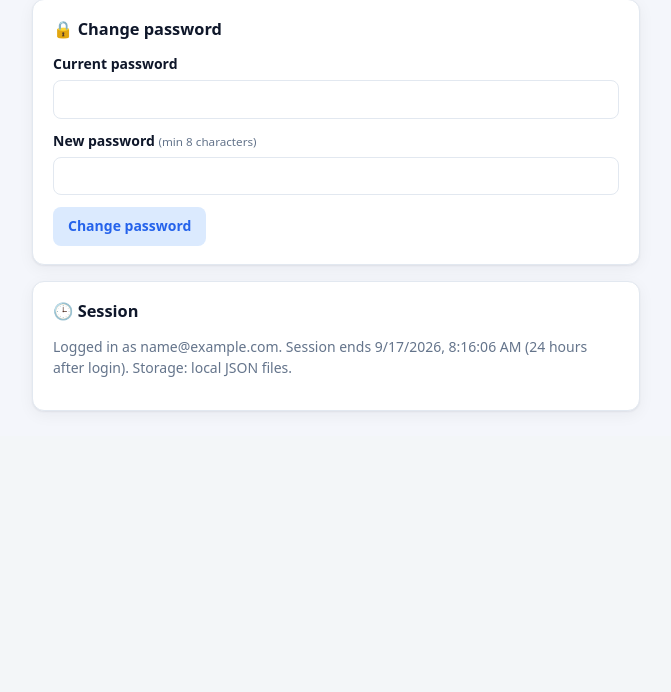
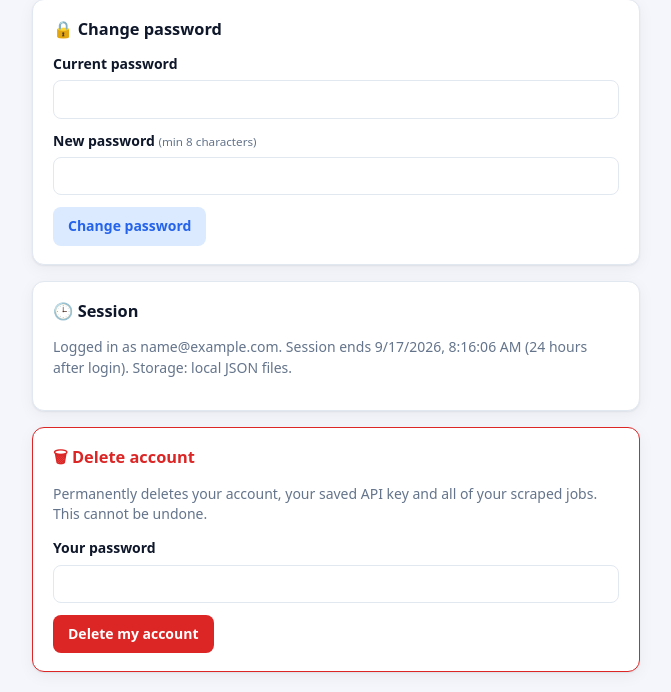
Before and after one commit to SauravDnj/API-Web-Scraper, a Flask app: page /api-key in a window 1280 px wide. Shown: the part 364-1056 px from the top of the page, without its empty margins (304-975 px from the left). Before the commit the page ends 776 px from the top, so only its background shows below. Run offline with Flask 3, Linux system fonts and the light colour scheme; the visitor is signed in with stand-in values (Sample User, id 1).

Commit message:
@ Add "delete account" to settings
Removes the user document, their job index and every saved job, then logs out.

Co-Authored-By: Claude Opus 5 (1M context) <noreply@anthropic.com>
@

```diff
--- a/app.py
+++ b/app.py
@@ -34,7 +34,7 @@ def load_env(path: Path):
 load_env(BASE / ".env")
 
 from auth import (SESSION_HOURS, KeyBox, Users, current_api_key, load_secret_key, login_required,  # noqa: E402
-                  normalize_email, now_iso, start_session, validate_signup, verify_password)
+                  normalize_email, now_iso, start_session, user_key, validate_signup, verify_password)
 from serper_client import SerperClient, SerperError  # noqa: E402
 from storage import StorageError, get_store, local_data_dir  # noqa: E402
 from tools import TOOL_LIST, TOOLS, to_int  # noqa: E402
@@ -239,6 +239,22 @@ def api_change_password():
 
 # ================================================================ tools API
 
+@app.post("/api/me/delete")
+@login_required(api=True, need_key=False)
+def api_delete_account():
+    """Delete the account and everything stored for it."""
+    user = users.get(session["email"])
+    if not user or not verify_password(body().get("password") or "", user["password"]):
+        return jsonify({"error": "Password is wrong."}), 400
+    uid = session["uid"]
+    for job in load_index(uid)["jobs"]:
+        store.delete(job_key(uid, job["id"]))
+    store.delete(jobs_index_key(uid))
+    store.delete(user_key(user["email"]))
+    session.clear()
+    return jsonify({"ok": True})
+
+
 @app.get("/api/tools")
 @login_required(api=True)
 def list_tools():
--- a/public/static/account.js
+++ b/public/static/account.js
@@ -76,6 +76,21 @@
     });
   }
 
+  const delForm = $("delForm");
+  if (delForm) {
+    delForm.addEventListener("submit", async (e) => {
+      e.preventDefault();
+      show("delErr", "");
+      if (!confirm("Delete your account, API key and all scraped jobs? This cannot be undone.")) return;
+      try {
+        await post("/api/me/delete", { password: $("delPw").value });
+        location.href = "/login";
+      } catch (err) {
+        show("delErr", err.message);
+      }
+    });
+  }
+
   const pwForm = $("pwForm");
   if (pwForm) {
     pwForm.addEventListener("submit", async (e) => {
--- a/public/static/style.css
+++ b/public/static/style.css
@@ -80,6 +80,8 @@ code { font: 13px ui-monospace, Consolas, monospace; background: var(--soft); pa
 .settings-card .lbl { margin-top: 12px; }
 .settings-card .btn { margin-top: 12px; }
 .welcome { border-color: var(--accent); background: var(--accent-soft); }
+.settings-card.danger { border-color: var(--red); }
+.settings-card.danger h3 { color: var(--red); }
 
 .credits {
   white-space: nowrap; padding: 6px 12px; border-radius: 999px; background: var(--accent-soft);
--- a/templates/settings.html
+++ b/templates/settings.html
@@ -63,6 +63,17 @@
     <h3>🕒 Session</h3>
     <p class="muted" id="sessionInfo">Loading…</p>
   </section>
+
+  <section class="panel settings-card danger">
+    <h3>🗑 Delete account</h3>
+    <p class="muted">Permanently deletes your account, your saved API key and all of your scraped jobs. This cannot be undone.</p>
+    <form id="delForm" novalidate>
+      <label class="lbl" for="delPw">Your password</label>
+      <input id="delPw" type="password" autocomplete="current-password">
+      <p class="err" id="delErr" hidden></p>
+      <button class="btn danger" type="submit">Delete my account</button>
+    </form>
+  </section>
   {% endif %}
 </main>
 <script>window.FIRST_TIME = {{ "true" if first_time else "false" }};</script>
```
